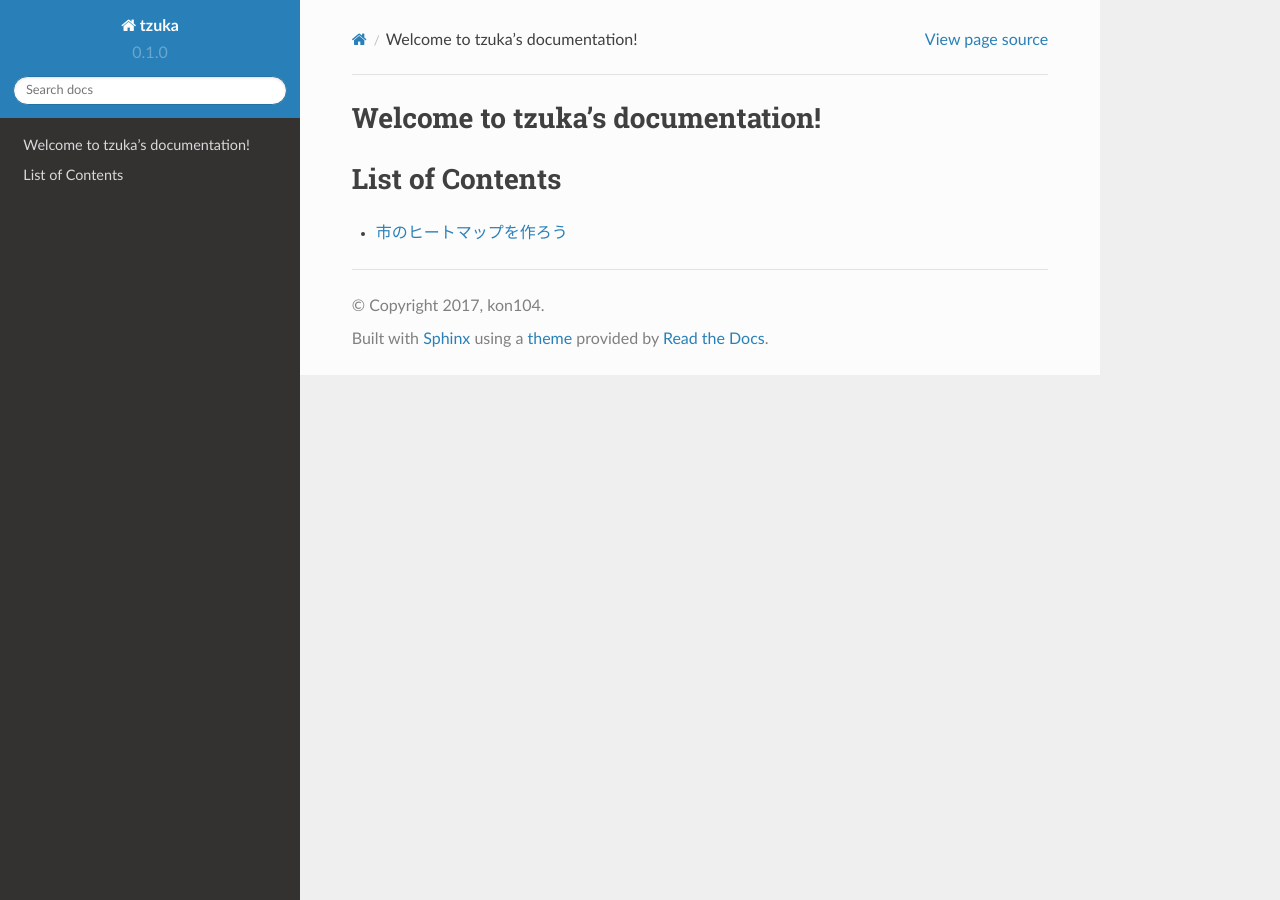
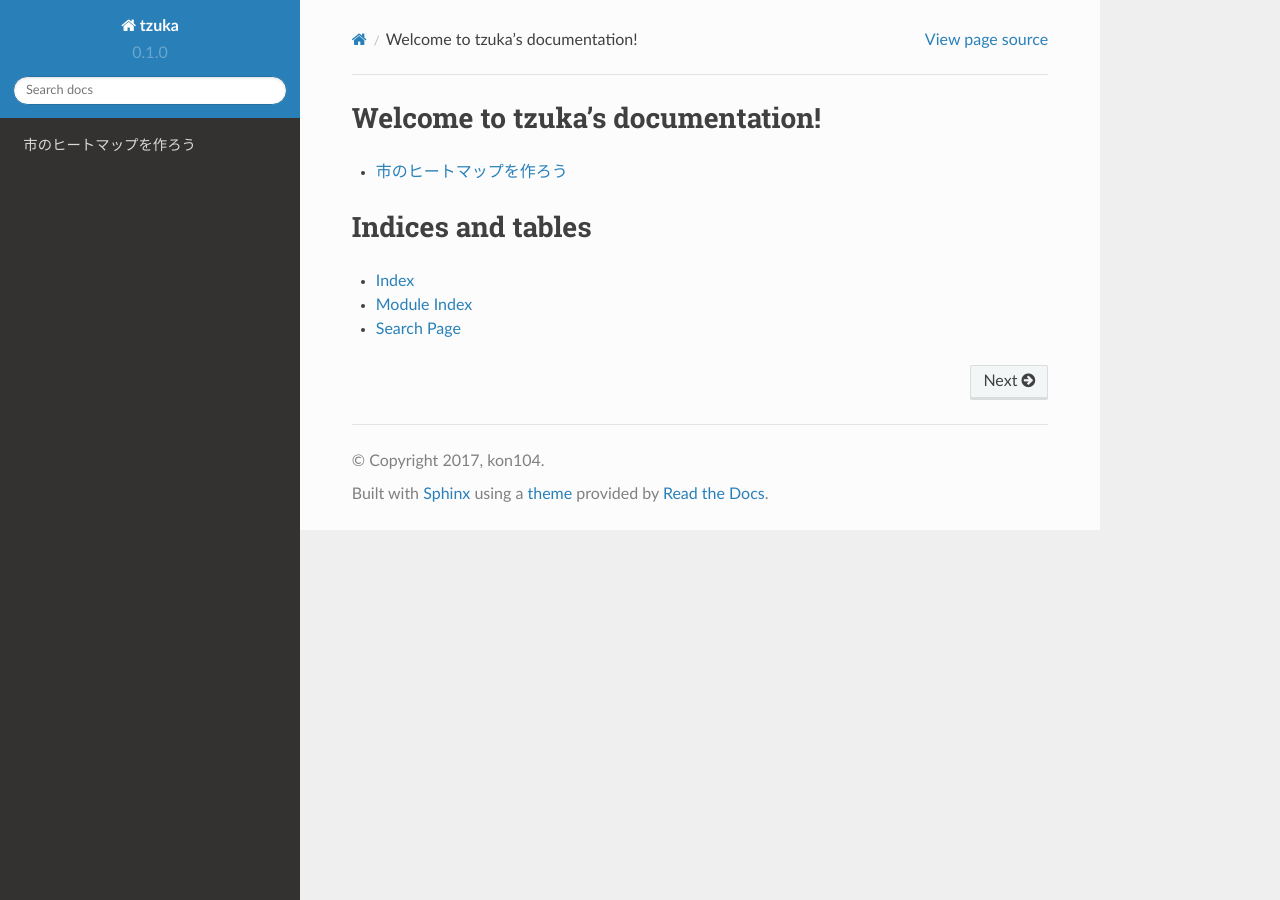
Before and after one commit to kon104/tzuka, a Sphinx documentation site: the page built from docs/index.rst, in a window 1280 px wide. Built offline with Sphinx 7.4.7 and the Read the Docs theme 2.0.0, drawn with Linux system fonts in a browser that asks for light colours.

Commit message:
updated documents

```diff
--- a/docs/index.rst
+++ b/docs/index.rst
@@ -8,10 +8,12 @@ Welcome to tzuka's documentation!
 
 .. toctree::
    :maxdepth: 1
-   :hidden
-   :caption: Contents:
 
-List of Contents
-========
+   qgis-heatmap
 
-* :doc:`qgis-heatmap`
+Indices and tables
+==================
+
+* :ref:`genindex`
+* :ref:`modindex`
+* :ref:`search`
```
Also changed, not shown: docs/qgis-heatmap.rst (+12 -2 lines).
